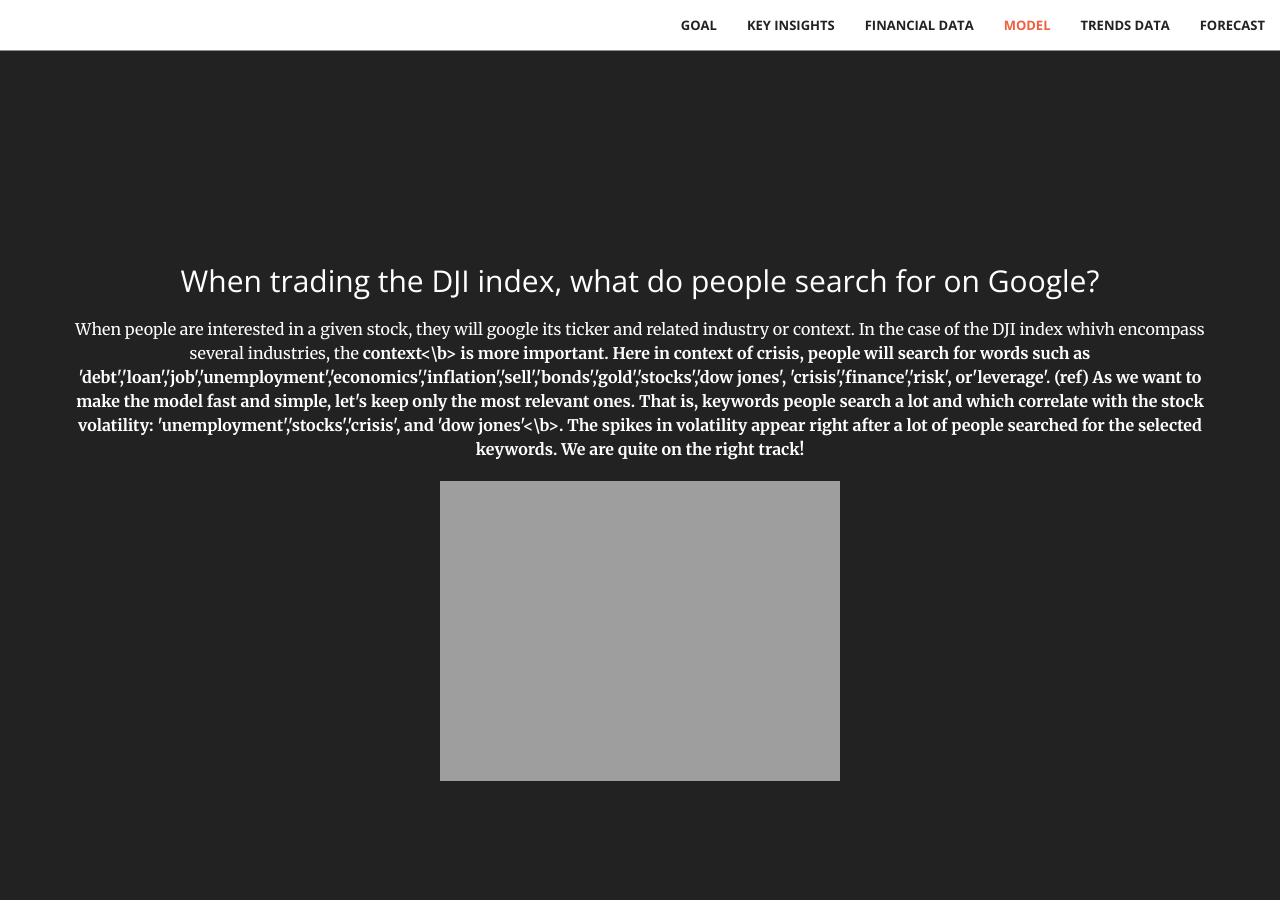
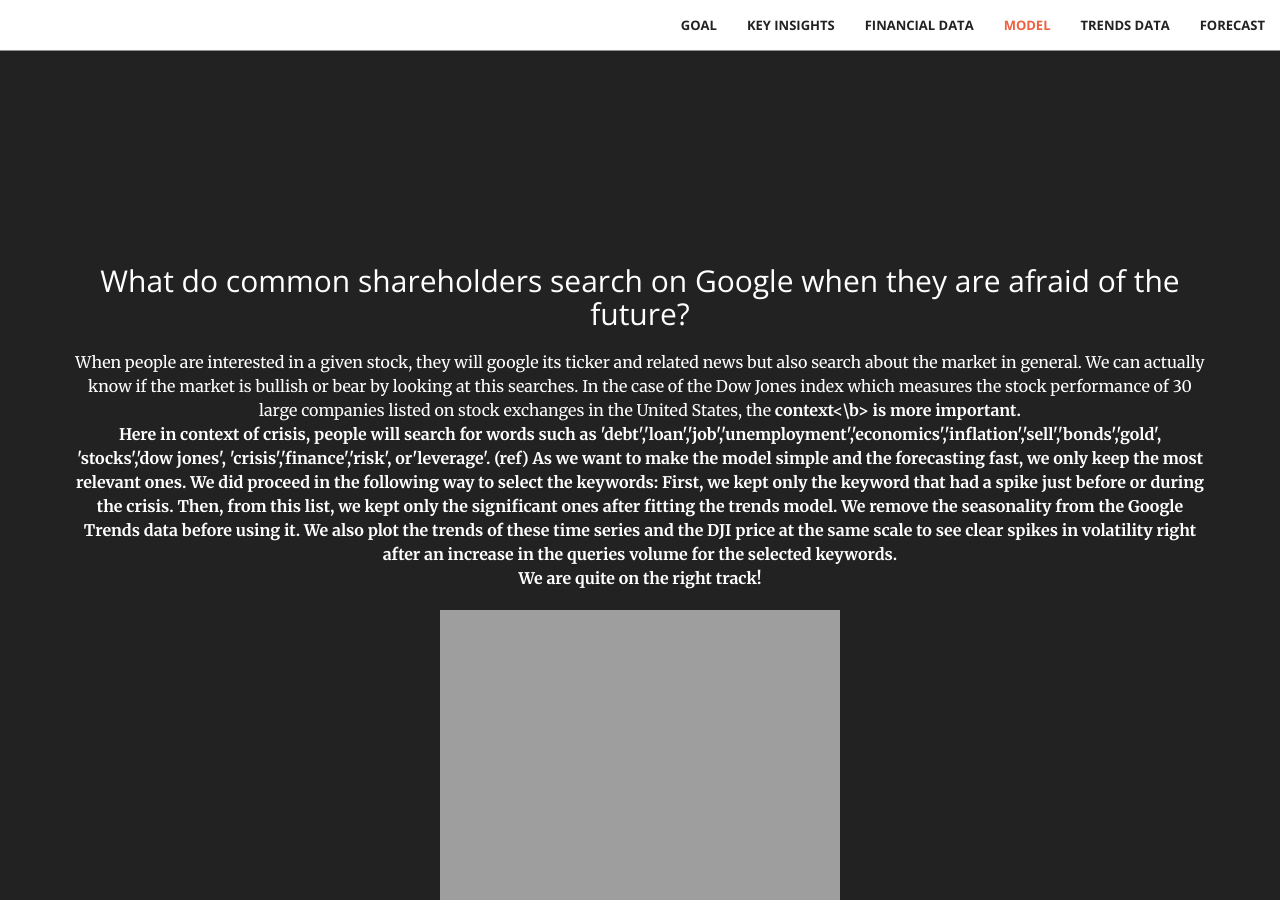
Before and after one commit to Laragervaise/forecasting-stock-volatility, a Jekyll site: the page built from index.html, in a window 1280 px wide and 900 px high, scrolled down 3468 px. Built offline with Jekyll 4.4.1, drawn with Linux system fonts in a browser that asks for light colours.

Commit message:
Update trends.html

```diff
--- a/_includes/trends.html
+++ b/_includes/trends.html
@@ -2,17 +2,23 @@
     <section id="trends">
       <div class="container text-center">
           <div class="call-to-action">
-              <h2>When trading the DJI index, what do people search for on Google?</h2>
+              <h2>What do common shareholders search on Google when they are afraid of the future?</h2>
 
-              <p> When people are interested in a given stock, they will google its ticker and related industry or context.
-                In the case of the DJI index whivh encompass several industries, the <b>context<\b> is more important.
+              <p> When people are interested in a given stock, they will google its ticker and related news but also search about the market in general.
+                We can actually know if the market is bullish or bear by looking at this searches.
+                In the case of the Dow Jones index which measures the stock performance of 30 large companies listed on stock exchanges in the United States,
+                the <b>context<\b> is more important. <br>
                 Here in context of crisis, people will search for words such as
-                'debt','loan','job','unemployment','economics','inflation','sell','bonds','gold','stocks','dow jones', 'crisis','finance','risk', or'leverage'. (ref)
+                'debt','loan','job','unemployment','economics','inflation','sell','bonds','gold',
+                'stocks','dow jones', 'crisis','finance','risk', or'leverage'. (ref)
 
-                As we want to make the model fast and simple, let's keep only the most relevant ones.
-                That is, keywords people search a lot and which correlate with the stock volatility: <b>'unemployment','stocks','crisis', and 'dow jones'<\b>.
+                As we want to make the model simple and the forecasting fast, we only keep the most relevant ones. We did proceed in the following way
+                to select the keywords: First, we kept only the keyword that had a spike just before or during the crisis.
+                Then, from this list, we kept only the significant ones after fitting the trends model.
 
-                The spikes in volatility appear right after a lot of people searched for the selected keywords. We are quite on the right track!</p>
+                We remove the seasonality from the Google Trends data before using it. We also plot the trends of these time series
+                and the DJI price at the same scale to see clear spikes in volatility right after an increase in the queries volume for the selected keywords. <br>
+                We are quite on the right track!</p>
 
               <img src="img/trends.png alt="trends plot">
           </div>
```
